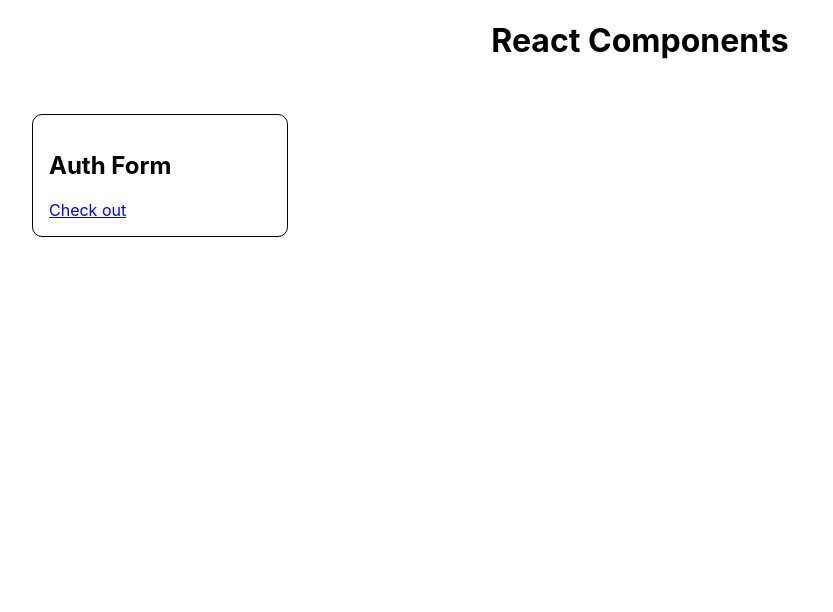
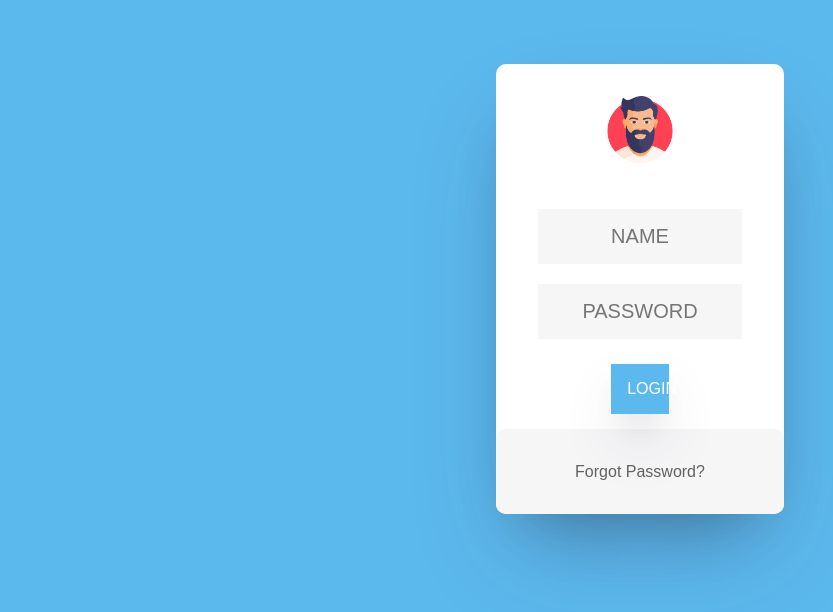
Before and after one commit to ParmarTarun/react-components, a React (Create React App) app: page / in a window 1280 px wide. Shown: the top 612 px of the page, without its empty margins (0-833 px from the left). Built offline with nearby package versions, Linux system fonts and the light colour scheme.

Commit message:
:sparkles: Login Form

```diff
--- a/src/App.js
+++ b/src/App.js
@@ -1,13 +1,15 @@
 import "./App.css";
+import Main from "./components/Auth Form/Main";
 import Components from "./components/Components";
 
 const App = () => {
     return (
         <div className="app">
-            <div className="app-header">
+            {/* <div className="app-header">
                 <h1>React Components</h1>
-            </div>
-            <Components />
+            </div> */}
+            {/* <Components /> */}
+            <Main />
         </div>
     );
 };
--- /dev/null
+++ b/src/components/Auth Form/LoginForm.js
@@ -0,0 +1,24 @@
+import React from "react";
+const userIcon = require("./user.png");
+
+const LoginForm = () => {
+    return (
+        <div className="login-form">
+            <div className="user-icon">
+                <img src={userIcon} alt="User Icon" />
+            </div>
+            <div className="input-group">
+                <input type="text" placeholder="NAME" />
+            </div>
+            <div className="input-group">
+                <input type="password" placeholder="PASSWORD" />
+            </div>
+            <button className="login-btn">LOGIN</button>
+            <div className="form-footer">
+                <button>Forgot Password?</button>
+            </div>
+        </div>
+    );
+};
+
+export default LoginForm;
--- /dev/null
+++ b/src/components/Auth Form/Main.js
@@ -0,0 +1,17 @@
+import React, { useState } from "react";
+import "./authform.css";
+import LoginForm from "./LoginForm";
+
+const Main = () => {
+    const loggingIn = useState(true);
+
+    return (
+        <div className="container">
+            <div className="form-wrapper">
+                {loggingIn ? <LoginForm /> : <></>}
+            </div>
+        </div>
+    );
+};
+
+export default Main;
--- /dev/null
+++ b/src/components/Auth Form/authform.css
@@ -0,0 +1,70 @@
+.container {
+    --primary-color: rgba(92, 185, 237, 255);
+    --secondary-color: white;
+    --background-color: rgba(246, 246, 247, 255);
+    min-height: 100vh;
+    background: var(--primary-color);
+    text-align: center;
+    padding: 4rem;
+}
+
+.header {
+    color: white;
+}
+
+.form-wrapper {
+    width: 25%;
+    border: 1px;
+    box-shadow: rgba(50, 50, 93, 0.25) 0px 50px 100px -20px,
+        rgba(0, 0, 0, 0.3) 0px 30px 60px -30px;
+    border-radius: 10px;
+    background-color: var(--secondary-color);
+    margin: auto;
+}
+.user-icon {
+    padding: 2rem;
+}
+
+.user-icon img {
+    width: 30%;
+}
+
+.login-form .input-group input {
+    background: rgba(246, 246, 247, 255);
+    border: none;
+    padding: 1rem;
+    text-align: center;
+    margin: 10px 0px;
+    width: 60%;
+    font-size: 20px;
+}
+.login-form .input-group input:focus {
+    outline: none;
+}
+
+.login-btn {
+    padding: 1rem;
+    margin: 15px auto;
+    background: var(--primary-color);
+    color: var(--secondary-color);
+    border: none;
+    width: 20%;
+    box-shadow: rgba(50, 50, 93, 0.25) 0px 30px 60px -12px,
+        rgba(0, 0, 0, 0.3) 0px 18px 36px -18px;
+    font-size: 16px;
+    cursor: pointer;
+}
+
+.login-form .form-footer {
+    background: var(--background-color);
+    padding: 2rem;
+    border-radius: 10px;
+}
+
+.login-form .form-footer button {
+    border: none;
+    background: none;
+    font-size: 1rem;
+    cursor: pointer;
+    color: rgb(96, 98, 97);
+}
```
Also changed, not shown: src/components/Auth Form/user.png (added).
